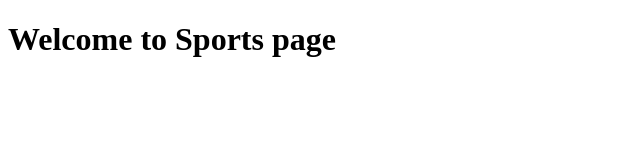
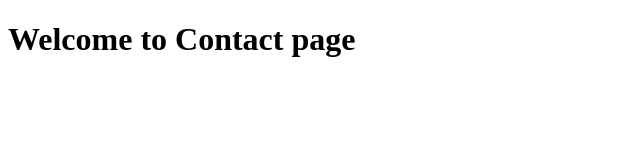
Before and after one commit to codedpills/zakysports, a Gatsby site: page /contact in a window 1280 px wide. Shown: the whole page, without its empty margins (0-640 px from the left). Built offline with nearby package versions, Linux system fonts and the light colour scheme; Gatsby itself is replaced by a stand-in of ours.

Commit message:
update text

```diff
--- a/src/pages/contact.jsx
+++ b/src/pages/contact.jsx
@@ -3,7 +3,7 @@
 const Sports = () => {
     return (
         <div>
-            <h1>Welcome to Sports page</h1>
+            <h1>Welcome to Contact page</h1>
         </div>
     );
 }
```
